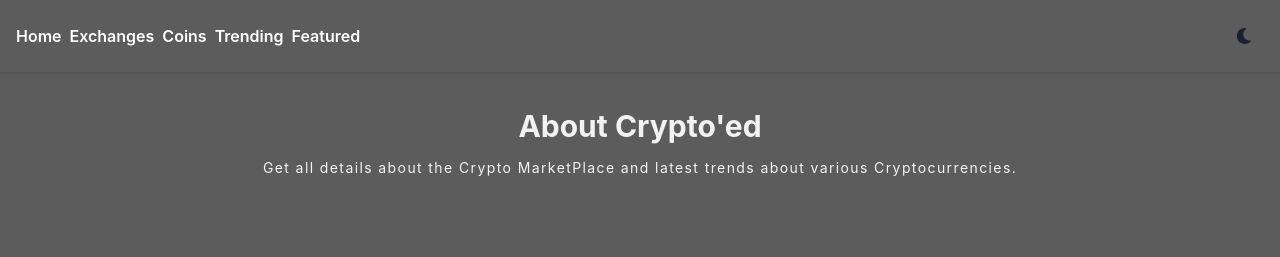
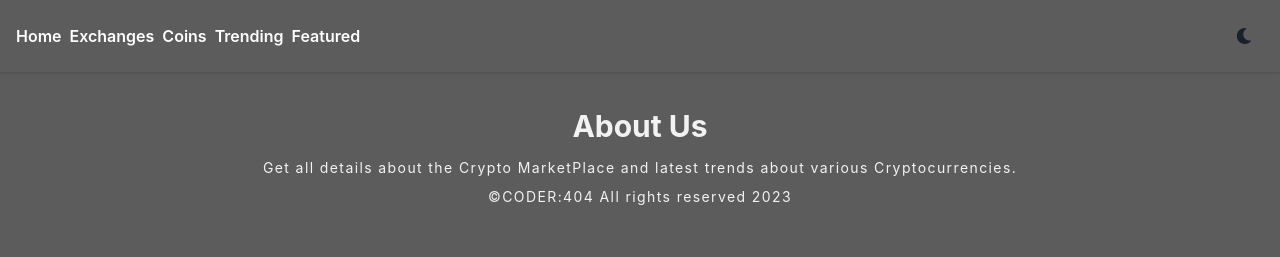
Before and after one commit to Swap-nil-2003/Crypto-ed-ReactApp, a React (Create React App) app: page /trending in a window 1280 px wide. Shown: the top 257 px of the page. Built offline with nearby package versions, Linux system fonts and the light colour scheme; no server answers.

Commit message:
Update Footer.jsx

```diff
--- a/src/components/Footer.jsx
+++ b/src/components/Footer.jsx
@@ -10,12 +10,18 @@ const Footer = () => {
     py={["16", "8"]}>
     <Stack direction={["column", "row"]} h={"full"} alignItems={"center"}>
         <VStack w={"100vw"} alignItems={["center"]}>
-          <Text fontWeight={"bold"} fontSize={"3xl"}>About Crypto'ed</Text>
+          <Text fontWeight={"bold"} fontSize={"3xl"}>About Us</Text>
           <Text
             fontSize={"sm"}
             letterSpacing={"widest"}
             textAlign={["center"]}>
             Get all details about the Crypto MarketPlace and latest trends about various Cryptocurrencies.
+          </Text>
+          <Text
+            fontSize={"sm"}
+            letterSpacing={"widest"}
+            textAlign={["center"]}>
+            <p class="footer-p">©CODER:404 All rights reserved 2023</p>
           </Text>
         </VStack>
       </Stack>
```
